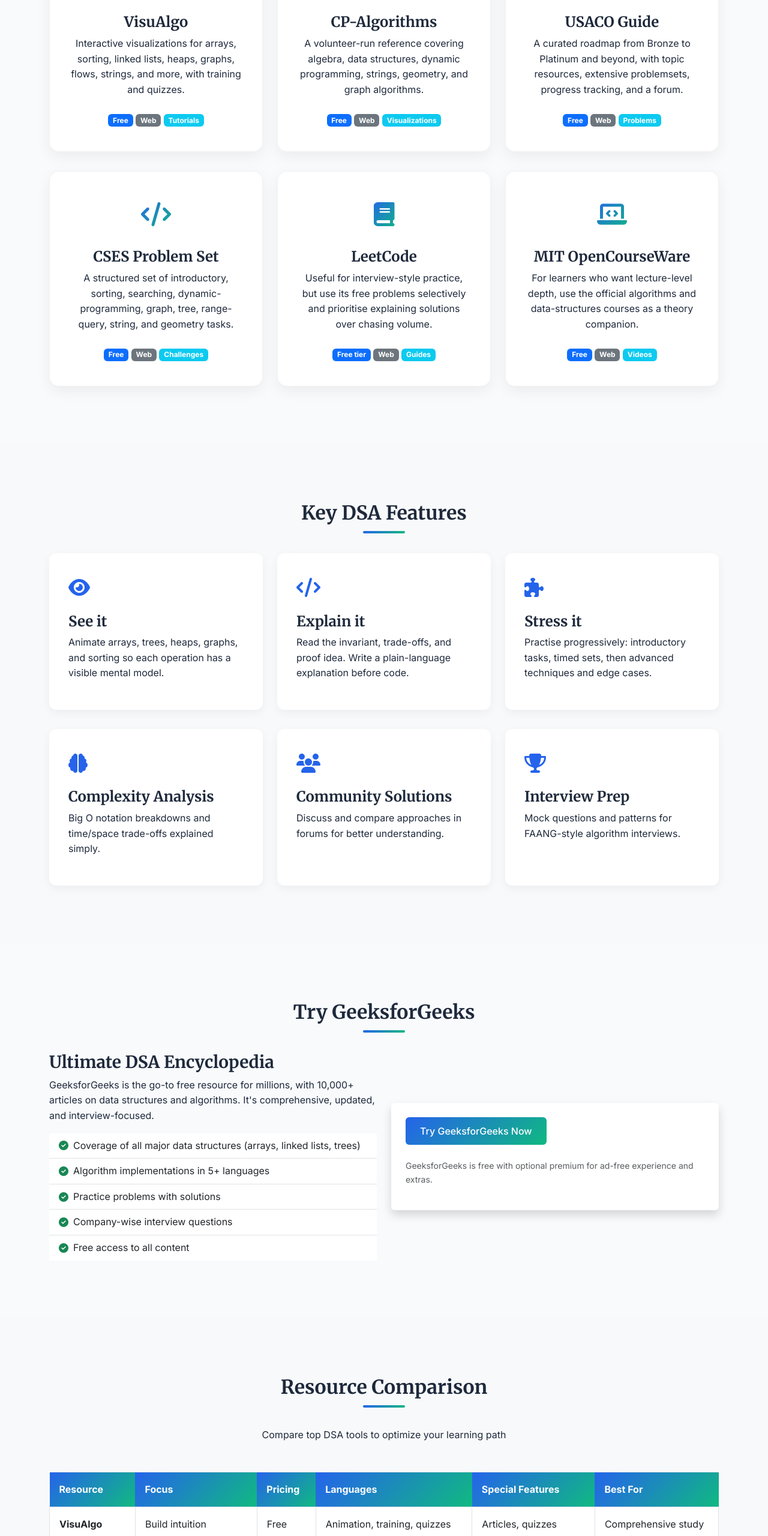
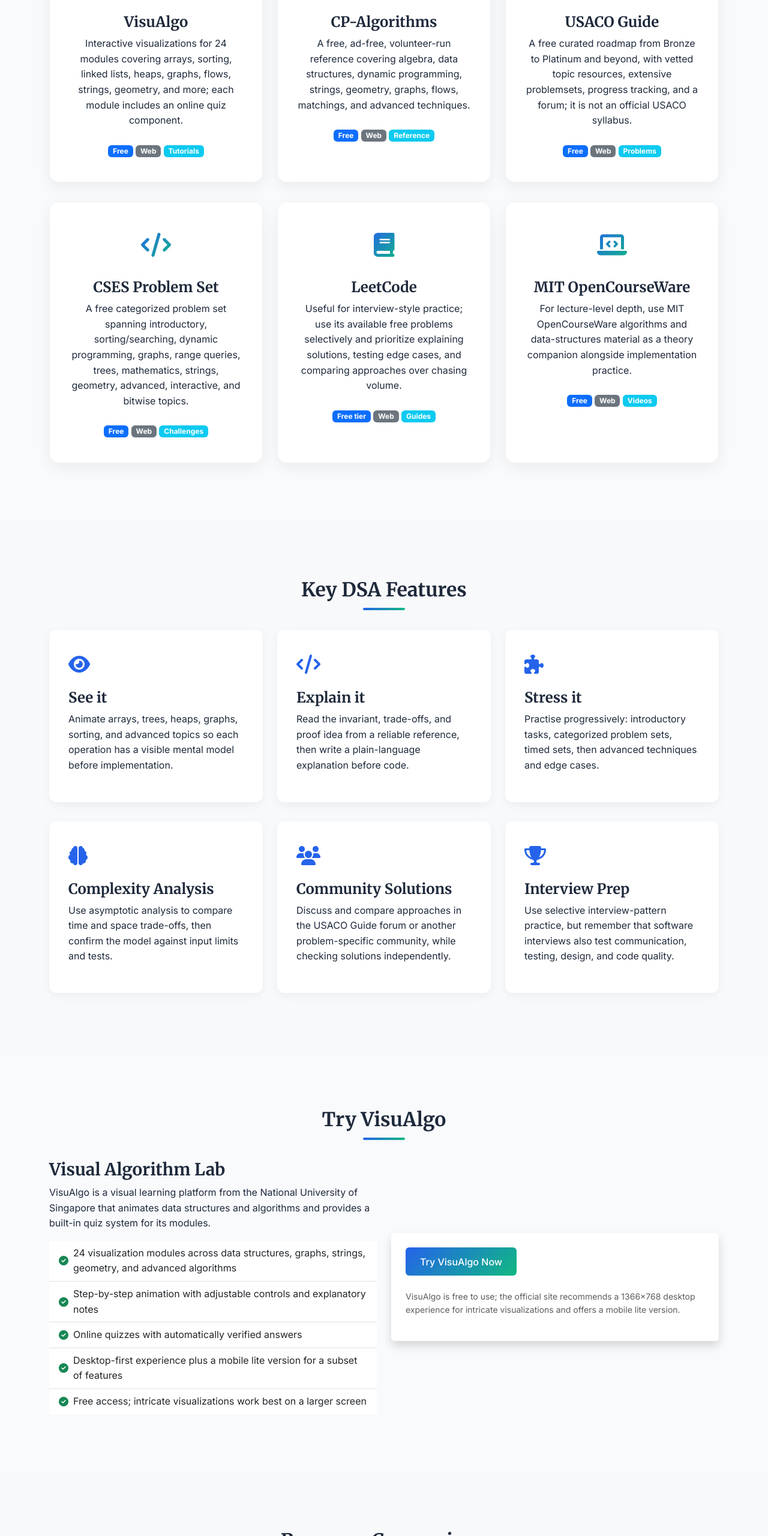
Before and after one commit to rutaabali3/edu-portal, a plain HTML site: page algoforge/index.html in a window 1280 px wide. Shown: the part 1088-3648 px from the top of the page at 60% size. Drawn offline with nearby package versions, Linux system fonts and the light colour scheme.

Commit message:
Refresh AlgoForge content from current sources

```diff
--- a/algoforge/index.html
+++ b/algoforge/index.html
@@ -52,7 +52,7 @@
 <div class="tool-card">
 <div class="tool-icon"><i class="fas fa-sitemap"></i></div>
 <h4>VisuAlgo</h4>
-<p>Interactive visualizations for arrays, sorting, linked lists, heaps, graphs, flows, strings, and more, with training and quizzes.</p>
+<p>Interactive visualizations for 24 modules covering arrays, sorting, linked lists, heaps, graphs, flows, strings, geometry, and more; each module includes an online quiz component.</p>
 <div class="mt-4">
 <span class="badge bg-primary">Free</span>
 <span class="badge bg-secondary">Web</span>
@@ -64,11 +64,11 @@
 <div class="tool-card">
 <div class="tool-icon"><i class="fas fa-eye"></i></div>
 <h4>CP-Algorithms</h4>
-<p>A volunteer-run reference covering algebra, data structures, dynamic programming, strings, geometry, and graph algorithms.</p>
+<p>A free, ad-free, volunteer-run reference covering algebra, data structures, dynamic programming, strings, geometry, graphs, flows, matchings, and advanced techniques.</p>
 <div class="mt-4">
 <span class="badge bg-primary">Free</span>
 <span class="badge bg-secondary">Web</span>
-<span class="badge bg-info">Visualizations</span>
+<span class="badge bg-info">Reference</span>
 </div>
 </div>
 </div>
@@ -76,7 +76,7 @@
 <div class="tool-card">
 <div class="tool-icon"><i class="fas fa-puzzle-piece"></i></div>
 <h4>USACO Guide</h4>
-<p>A curated roadmap from Bronze to Platinum and beyond, with topic resources, extensive problemsets, progress tracking, and a forum.</p>
+<p>A free curated roadmap from Bronze to Platinum and beyond, with vetted topic resources, extensive problemsets, progress tracking, and a forum; it is not an official USACO syllabus.</p>
 <div class="mt-4">
 <span class="badge bg-primary">Free</span>
 <span class="badge bg-secondary">Web</span>
@@ -90,7 +90,7 @@
 <div class="tool-card">
 <div class="tool-icon"><i class="fas fa-code"></i></div>
 <h4>CSES Problem Set</h4>
-<p>A structured set of introductory, sorting, searching, dynamic-programming, graph, tree, range-query, string, and geometry tasks.</p>
+<p>A free categorized problem set spanning introductory, sorting/searching, dynamic programming, graphs, range queries, trees, mathematics, strings, geometry, advanced, interactive, and bitwise topics.</p>
 <div class="mt-4">
 <span class="badge bg-primary">Free</span>
 <span class="badge bg-secondary">Web</span>
@@ -102,7 +102,7 @@
 <div class="tool-card">
 <div class="tool-icon"><i class="fas fa-book"></i></div>
 <h4>LeetCode</h4>
-<p>Useful for interview-style practice, but use its free problems selectively and prioritise explaining solutions over chasing volume.</p>
+<p>Useful for interview-style practice; use its available free problems selectively and prioritize explaining solutions, testing edge cases, and comparing approaches over chasing volume.</p>
 <div class="mt-4">
 <span class="badge bg-primary">Free tier</span>
 <span class="badge bg-secondary">Web</span>
@@ -114,7 +114,7 @@
 <div class="tool-card">
 <div class="tool-icon"><i class="fas fa-laptop-code"></i></div>
 <h4>MIT OpenCourseWare</h4>
-<p>For learners who want lecture-level depth, use the official algorithms and data-structures courses as a theory companion.</p>
+<p>For lecture-level depth, use MIT OpenCourseWare algorithms and data-structures material as a theory companion alongside implementation practice.</p>
 <div class="mt-4">
 <span class="badge bg-primary">Free</span>
 <span class="badge bg-secondary">Web</span>
@@ -134,21 +134,21 @@
 <div class="feature-box">
 <div class="feature-icon"><i class="fas fa-eye"></i></div>
 <h4>See it</h4>
-<p>Animate arrays, trees, heaps, graphs, and sorting so each operation has a visible mental model.</p>
+<p>Animate arrays, trees, heaps, graphs, sorting, and advanced topics so each operation has a visible mental model before implementation.</p>
 </div>
 </div>
 <div class="col-md-4" data-aos="fade-up" data-aos-delay="200">
 <div class="feature-box">
 <div class="feature-icon"><i class="fas fa-code"></i></div>
 <h4>Explain it</h4>
-<p>Read the invariant, trade-offs, and proof idea. Write a plain-language explanation before code.</p>
+<p>Read the invariant, trade-offs, and proof idea from a reliable reference, then write a plain-language explanation before code.</p>
 </div>
 </div>
 <div class="col-md-4" data-aos="fade-up" data-aos-delay="400">
 <div class="feature-box">
 <div class="feature-icon"><i class="fas fa-puzzle-piece"></i></div>
 <h4>Stress it</h4>
-<p>Practise progressively: introductory tasks, timed sets, then advanced techniques and edge cases.</p>
+<p>Practise progressively: introductory tasks, categorized problem sets, timed sets, then advanced techniques and edge cases.</p>
 </div>
 </div>
 </div>
@@ -157,21 +157,21 @@
 <div class="feature-box">
 <div class="feature-icon"><i class="fas fa-brain"></i></div>
 <h4>Complexity Analysis</h4>
-<p>Big O notation breakdowns and time/space trade-offs explained simply.</p>
+<p>Use asymptotic analysis to compare time and space trade-offs, then confirm the model against input limits and tests.</p>
 </div>
 </div>
 <div class="col-md-4" data-aos="fade-up" data-aos-delay="200">
 <div class="feature-box">
 <div class="feature-icon"><i class="fas fa-users"></i></div>
 <h4>Community Solutions</h4>
-<p>Discuss and compare approaches in forums for better understanding.</p>
+<p>Discuss and compare approaches in the USACO Guide forum or another problem-specific community, while checking solutions independently.</p>
 </div>
 </div>
 <div class="col-md-4" data-aos="fade-up" data-aos-delay="400">
 <div class="feature-box">
 <div class="feature-icon"><i class="fas fa-trophy"></i></div>
 <h4>Interview Prep</h4>
-<p>Mock questions and patterns for FAANG-style algorithm interviews.</p>
+<p>Use selective interview-pattern practice, but remember that software interviews also test communication, testing, design, and code quality.</p>
 </div>
 </div>
 </div>
@@ -180,40 +180,40 @@
 <!-- Spotlight Section -->
 <section class="section">
 <div class="container">
-<h2 class="section-title">Try GeeksforGeeks</h2>
+<h2 class="section-title">Try VisuAlgo</h2>
 <div class="row align-items-center">
 <div class="col-lg-6" data-aos="fade-right">
-<h3>Ultimate DSA Encyclopedia</h3>
-<p>GeeksforGeeks is the go-to free resource for millions, with 10,000+ articles on data structures and algorithms. It's comprehensive, updated, and interview-focused.</p>
+<h3>Visual Algorithm Lab</h3>
+<p>VisuAlgo is a visual learning platform from the National University of Singapore that animates data structures and algorithms and provides a built-in quiz system for its modules.</p>
 <ul class="list-group list-group-flush">
 <li class="list-group-item d-flex align-items-center">
 <i class="fas fa-check-circle text-success me-2"></i>
-<span>Coverage of all major data structures (arrays, linked lists, trees)</span>
+<span>24 visualization modules across data structures, graphs, strings, geometry, and advanced algorithms</span>
 </li>
 <li class="list-group-item d-flex align-items-center">
 <i class="fas fa-check-circle text-success me-2"></i>
-<span>Algorithm implementations in 5+ languages</span>
+<span>Step-by-step animation with adjustable controls and explanatory notes</span>
 </li>
 <li class="list-group-item d-flex align-items-center">
 <i class="fas fa-check-circle text-success me-2"></i>
-<span>Practice problems with solutions</span>
+<span>Online quizzes with automatically verified answers</span>
 </li>
 <li class="list-group-item d-flex align-items-center">
 <i class="fas fa-check-circle text-success me-2"></i>
-<span>Company-wise interview questions</span>
+<span>Desktop-first experience plus a mobile lite version for a subset of features</span>
 </li>
 <li class="list-group-item d-flex align-items-center">
 <i class="fas fa-check-circle text-success me-2"></i>
-<span>Free access to all content</span>
+<span>Free access; intricate visualizations work best on a larger screen</span>
 </li>
 </ul>
 </div>
 <div class="col-lg-6" data-aos="fade-left">
 <div class="p-4 bg-white rounded shadow">
 <div class="mb-4">
-<a class="btn btn-primary" href="https://www.geeksforgeeks.org/" target="_blank">Try GeeksforGeeks Now</a>
+<a class="btn btn-primary" href="https://visualgo.net/en" target="_blank">Try VisuAlgo Now</a>
 </div>
-<p class="text-muted small">GeeksforGeeks is free with optional premium for ad-free experience and extras.</p>
+<p class="text-muted small">VisuAlgo is free to use; the official site recommends a 1366x768 desktop experience for intricate visualizations and offers a mobile lite version.</p>
 </div>
 </div>
 </div>
@@ -241,16 +241,16 @@
 <td><strong>VisuAlgo</strong></td>
 <td>Build intuition</td>
 <td>Free</td>
-<td>Animation, training, quizzes</td>
-<td>Articles, quizzes</td>
+<td>24 modules and online quizzes</td>
+<td>Step-by-step animation and answer verification</td>
 <td>Comprehensive study</td>
 </tr>
 <tr>
 <td><strong>CP-Algorithms</strong></td>
 <td>Look up advanced ideas</td>
 <td>Free</td>
-<td>Wide, technical reference</td>
-<td>Animations, speeds</td>
+<td>Technical reference</td>
+<td>Broad algorithms and data structures</td>
 <td>Understanding concepts</td>
 </tr>
 <tr>
@@ -258,32 +258,32 @@
 <td>Follow progression</td>
 <td>Free</td>
 <td>Curated topics, tracking, problems</td>
-<td>Mock tests, discussions</td>
-<td>Job prep</td>
+<td>Progress tracking and forum</td>
+<td>USACO and competitive programming</td>
 </tr>
 <tr>
 <td><strong>CSES</strong></td>
 <td>Practise systematically</td>
 <td>Free</td>
 <td>Large, categorized task set</td>
-<td>Leaderboards, certs</td>
-<td>Competitive coding</td>
+<td>Large categorized task set and statistics</td>
+<td>Systematic problem practice</td>
 </tr>
 <tr>
 <td><strong>LeetCode</strong></td>
 <td>Interview patterns</td>
 <td>Free tier</td>
 <td>Problem practice and discussion</td>
-<td>Proofs, implementations</td>
-<td>Competitions</td>
+<td>Editorials and discussion</td>
+<td>Interview-style practice</td>
 </tr>
 <tr>
-<td><strong>AlgoExpert</strong></td>
-<td>Video Explanations</td>
-<td>Free Tier</td>
-<td>Multiple</td>
-<td>Walkthroughs, patterns</td>
-<td>Visual learners</td>
+<td><strong>MIT OpenCourseWare</strong></td>
+<td>Lecture-level theory</td>
+<td>Free</td>
+<td>Algorithms and data structures</td>
+<td>Lectures, assignments, exams</td>
+<td>Theory companions</td>
 </tr>
 </tbody>
 </table>
@@ -325,7 +325,7 @@
 <button class="accordion-button collapsed" data-bs-target="#faq4" data-bs-toggle="collapse" type="button">How to prepare for coding interviews?</button>
 </h2>
 <div class="accordion-collapse collapse" data-bs-parent="#faqAccordion" id="faq4">
-<div class="accordion-body">Solve 300+ problems on LeetCode, study patterns on AlgoExpert, and review company questions on GeeksforGeeks.</div>
+<div class="accordion-body">Choose a focused set of problems that matches your target role, explain each solution aloud, test edge cases, review complexity, and practice communication. There is no universal problem count.</div>
 </div>
 </div>
 <div class="accordion-item" data-aos="fade-up" data-aos-delay="400">
@@ -333,7 +333,7 @@
 <button class="accordion-button collapsed" data-bs-target="#faq5" data-bs-toggle="collapse" type="button">Do I need prior coding knowledge?</button>
 </h2>
 <div class="accordion-collapse collapse" data-bs-parent="#faqAccordion" id="faq5">
-<div class="accordion-body">No—resources like Visualgo start from basics, assuming only fundamental programming.</div>
+<div class="accordion-body">No—start with basic programming, then use VisuAlgo, CSES, or USACO Guide at an introductory level. These resources still require you to write and test code yourself.</div>
 </div>
 </div>
 </div>
@@ -388,12 +388,12 @@
 <div class="col-lg-3 col-md-6 mb-4 mb-md-0">
 <h5 class="footer-title">Popular DSA Resources</h5>
 <ul class="footer-links">
-<li><a href="https://www.geeksforgeeks.org/">GeeksforGeeks</a></li>
+<li><a href="https://visualgo.net/en">VisuAlgo</a></li>
 <li><a href="https://visualgo.net/">Visualgo</a></li>
 <li><a href="https://leetcode.com/">LeetCode</a></li>
-<li><a href="https://www.hackerrank.com/">HackerRank</a></li>
+<li><a href="https://usaco.guide/">USACO Guide</a></li>
 <li><a href="https://cp-algorithms.com/">CP-Algorithms</a></li>
-<li><a href="https://www.algoexpert.io/">AlgoExpert</a></li>
+<li><a href="https://cses.fi/problemset/">CSES Problem Set</a></li>
 </ul>
 </div>
 <div class="col-lg-3 col-md-6 mb-4 mb-md-0">
```
Also changed, not shown: 1 other file.
